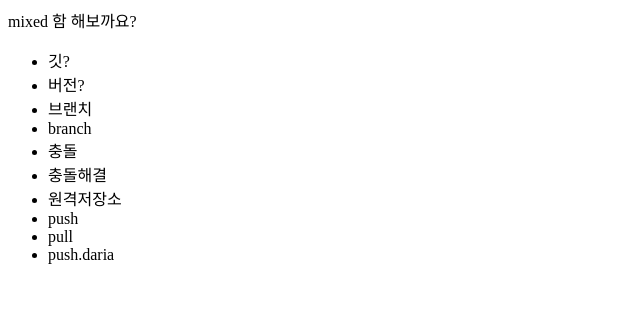
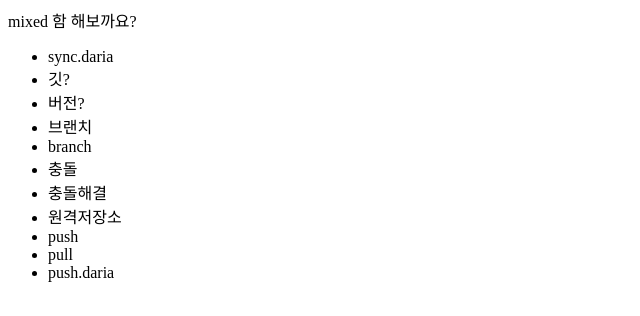
Before and after one commit to min-ji/opentutorials_git_minji, a plain HTML site: page index.html in a window 1280 px wide. Shown: the whole page, without its empty margins (0-640 px from the left). Drawn offline with Linux system fonts and the light colour scheme.

Commit message:
sync.daria 추가

```diff
--- a/index.html
+++ b/index.html
@@ -9,6 +9,7 @@
 	함 해보까요?
 
 	<ul>
+		<li>sync.daria</li>
 		<li>깃?</li>
 		<li>버전?</li>
 		<li>브랜치</li>
```
